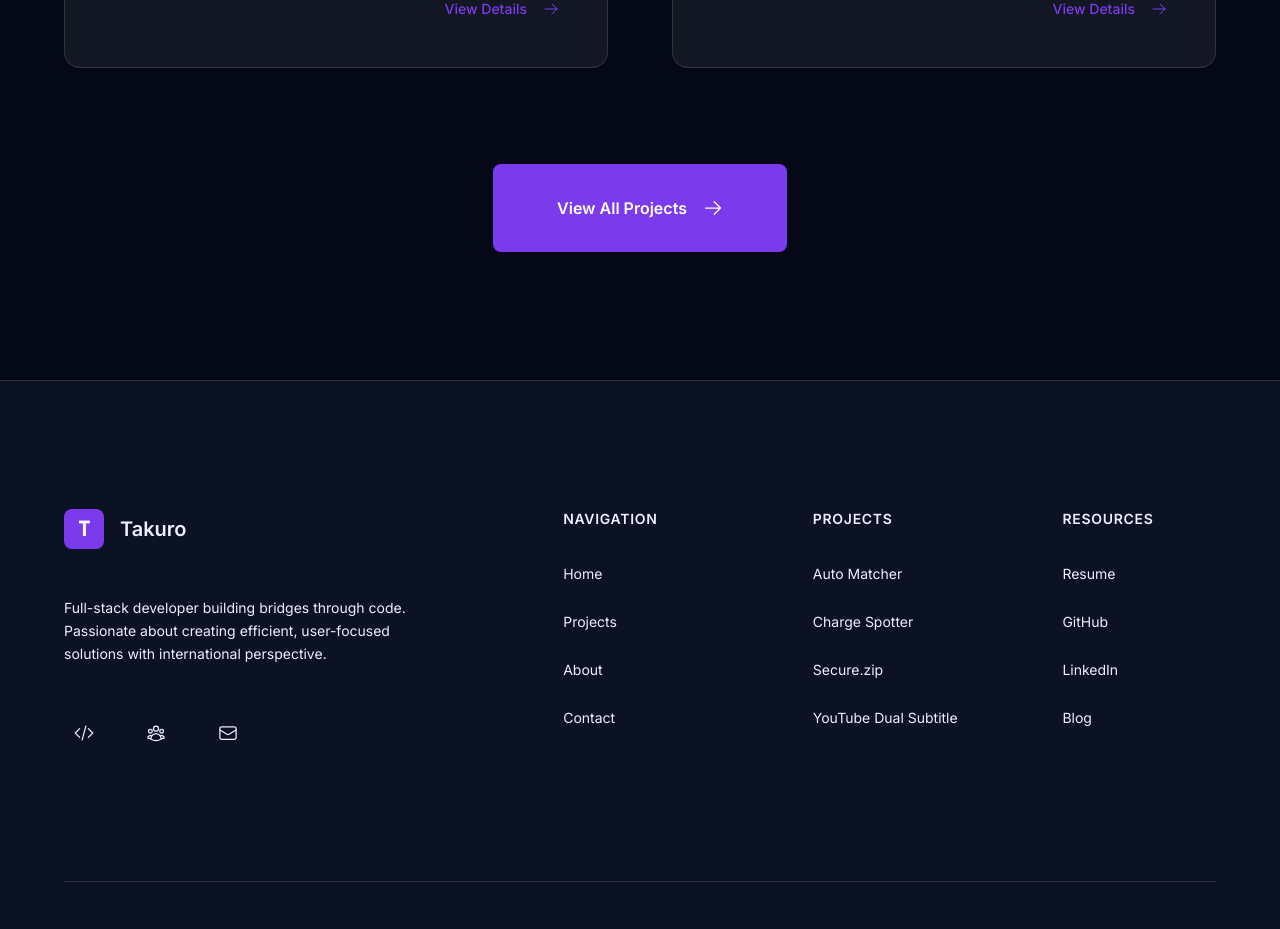
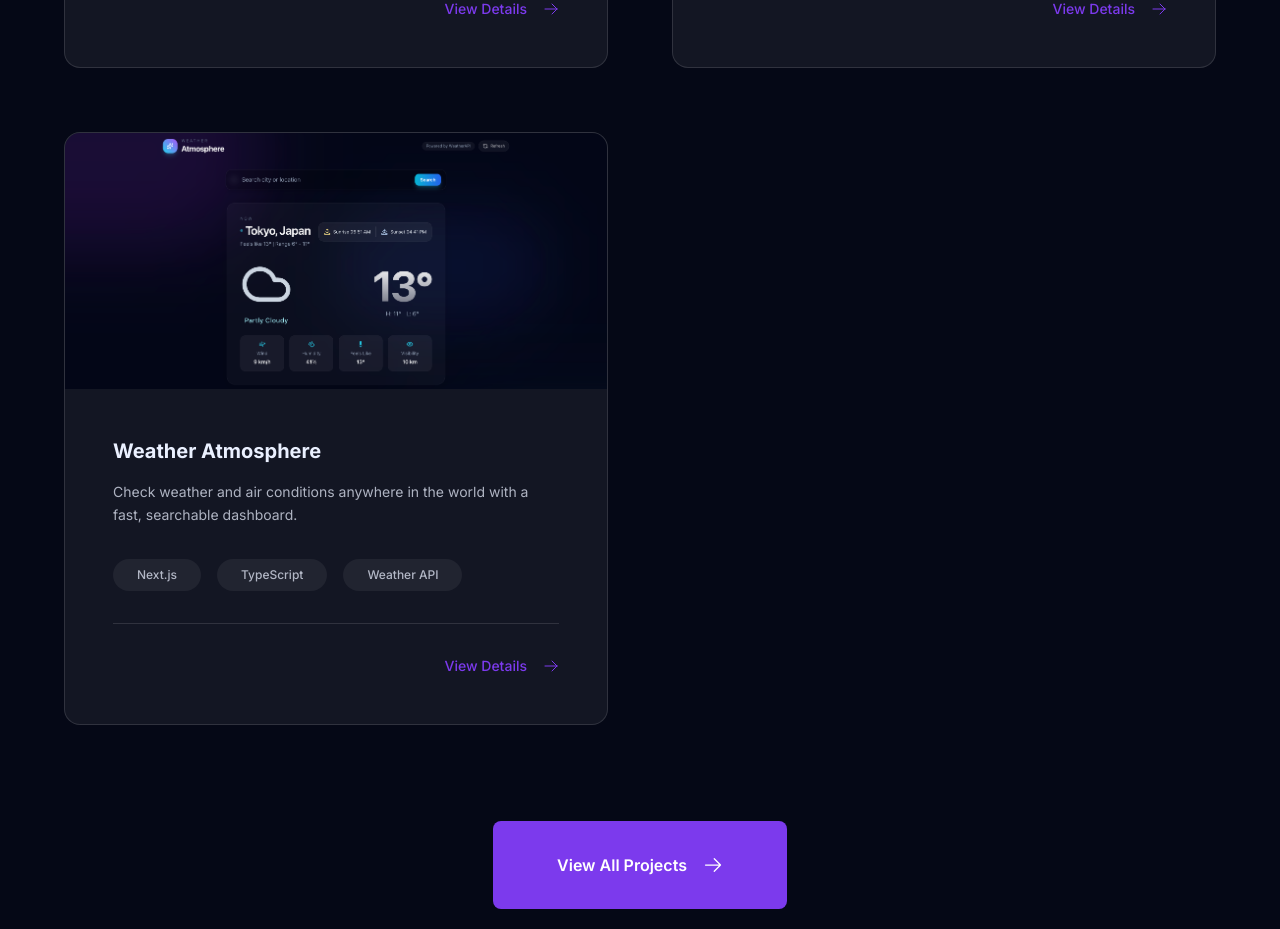
Before and after one commit to takuroakiyama0212/portfolio-nextjs, a Next.js app: page /projects-showcase in a window 1280 px wide. Shown: the part 1820-2749 px from the top of the page. Built offline with nearby package versions, Linux system fonts and the light colour scheme.

Commit message:
Add Weather Atmosphere project to portfolio
- Added new weather project with image and URL
- Updated ProjectHighlights component with Weather Atmosphere entry

```diff
--- a/src/app/homepage/components/ProjectHighlights.tsx
+++ b/src/app/homepage/components/ProjectHighlights.tsx
@@ -55,6 +55,16 @@ const ProjectHighlights = () => {
     tags: ['JavaScript', 'Chrome Extension', 'YouTube API'],
     icon: 'LanguageIcon',
     url: 'https://takuroakiyama0212.github.io/my-youtube-dual-subtitle/'
+  },
+  {
+    id: 5,
+    title: 'Weather Atmosphere',
+    description: 'Check weather and air conditions anywhere in the world with a fast, searchable dashboard.',
+    image: "/assets/images/Weather.png",
+    alt: 'Weather Atmosphere UI showing a city search bar and a weather card for Tokyo, Japan',
+    tags: ['Next.js', 'TypeScript', 'Weather API'],
+    icon: 'CloudIcon',
+    url: 'https://weather-atmosphere.vercel.app/'
   }];
 
 
```
Also changed, not shown: public/assets/images/Weather.png (added).
